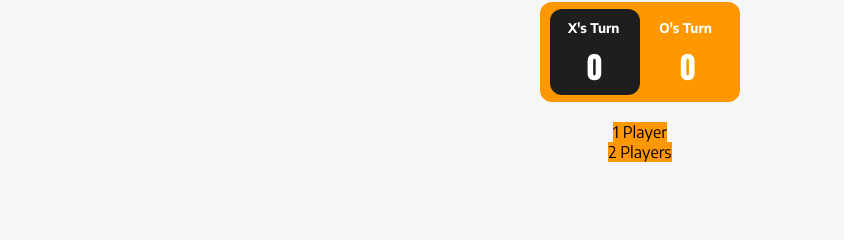
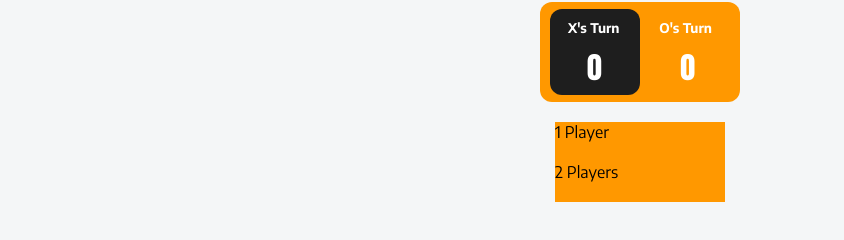
Before and after one commit to Johnoo007/Johnoo007.github.io, a website: page TicTacToe/index.html in a window 1280 px wide. Shown: the part 482-722 px from the top of the page, without its empty margins (0-844 px from the left). Drawn offline with Linux system fonts and the light colour scheme; a web font is replaced by a local one.

Commit message:
Update style.css

```diff
--- a/TicTacToe/style.css
+++ b/TicTacToe/style.css
@@ -317,6 +317,9 @@ body {
 }
 
 .bt_player{
+  display: flex;
+  width: 170px;
+  height: 40px;
   background-color: #ff9800;
 }
 
```
